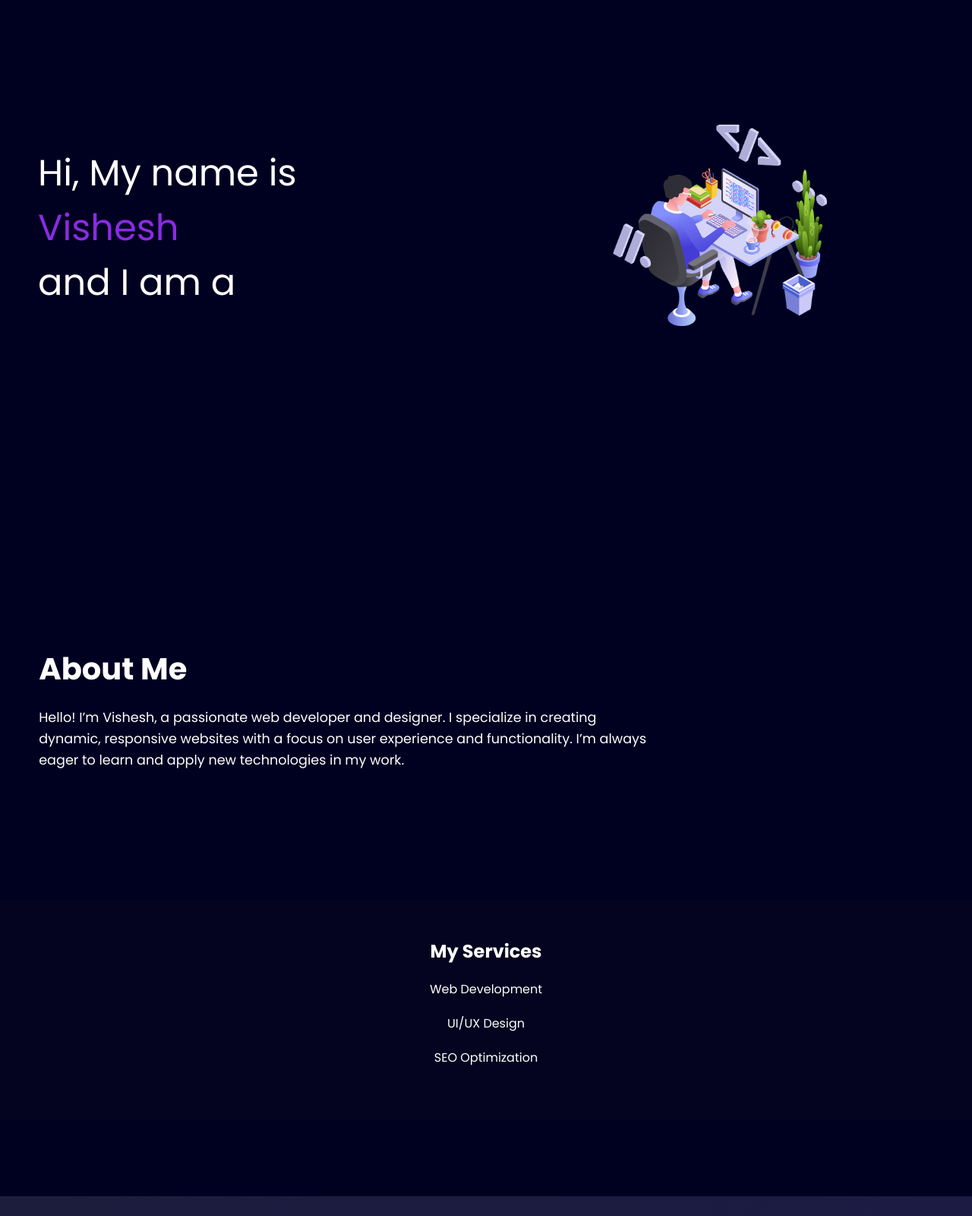
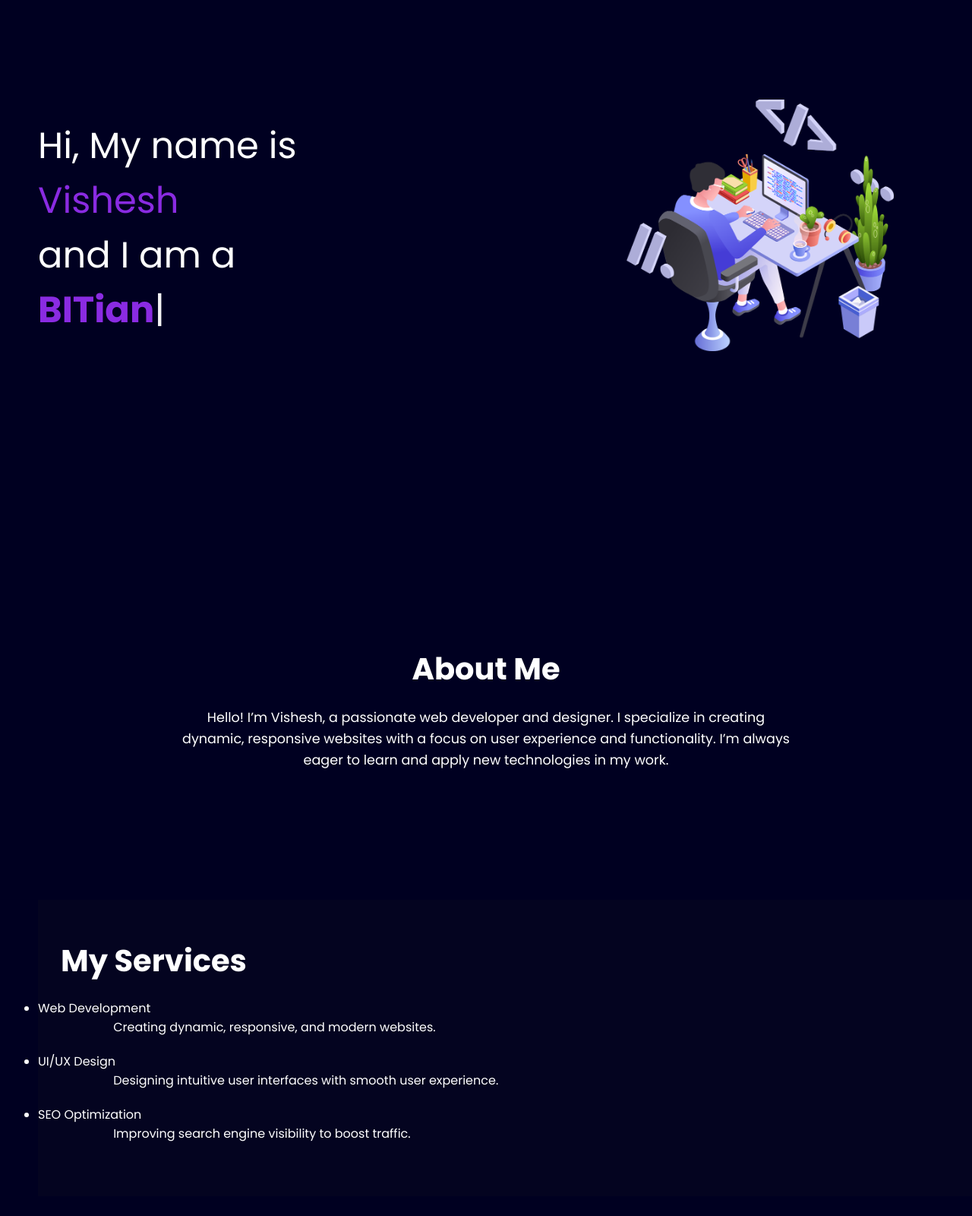
Before and after one commit to Vishesh0809/Resume, a plain HTML site: page index.html in a window 1280 px wide. Shown: the part 200-1800 px from the top of the page at 76% size. Drawn offline with nearby package versions, Linux system fonts and the light colour scheme.

Commit message:
Update index.html

```diff
--- a/index.html
+++ b/index.html
@@ -47,6 +47,7 @@
         nav ul li a {
             text-decoration: none;
             color: white;
+            transition: color 0.3s ease;
         }
 
         nav ul li a:hover {
@@ -73,12 +74,19 @@
 
         .leftSection {
             font-size: 3rem;
+            text-align: left;
         }
 
         .rightSection img {
-            width: 80%;
-            height: auto;
-            padding-left: 40%;
+            width: 50%;
+            height: 0%;
+            transform: translateX(+300px);
+            transition: transform 1.0s ease, opacity 0.5s ease;
+        }
+
+        .rightSection img:hover {
+            transform: translateX(-20px); /* Moves the image 20px to the left on hover */
+            opacity: 0.9; /* Optional: slightly dim the image on hover */
         }
 
         .purple {
@@ -87,12 +95,12 @@
 
         #element {
             color: blueviolet;
+            font-weight: bold;
         }
 
         /* About Section */
         #about {
-            text-align: left;
-            padding-left: 4%;
+            text-align: center;
         }
 
         #about h2 {
@@ -101,34 +109,71 @@
         }
 
         #about p {
-            text-align: left;
             font-size: 1.1rem;
             max-width: 800px;
-            margin: 20px 0px;
+            margin: 20px auto;
             line-height: 1.6;
         }
 
         /* Services Section */
-        .services {
+        .services {          /*Ye My services wala part hai*/
             background-color: rgb(4, 4, 32);
             padding: 50px 0;
-            text-align: center;
+            text-align: left;
+            margin-left: 50px;
+        }
+
+        .services h2 {
+            font-size: 2.5rem;
+            margin-bottom: 20px;
+            margin-left: 30px;
         }
 
         .service-item {
             margin: 20px 0;
+            font-size: 1.5rem;
+            text-align: left;
+            padding-left: 4%;
+            margin-left: 50px;
+        }
+
+        .service-item::after {
+            content: '';
+            display: block;
+            width: 0;
+            height: 2px;
+            background: lightblue;
+            transition: width 0.3s;
+            position: absolute;
+            bottom: -5px;
+            left: 50px;
+            margin-left: 50px;
+        }
+
+        .service-item:hover::after {
+            width: 100%;
+            margin-left: 50px;
+        }
+
+        .services p {
+            text-align: left;
+            padding-left: 4%;
+            max-width: 800px;
+            margin: 0 0 20px 0;
+            margin-left: 50px;
         }
 
         /* Projects Section */
         .projects {
             padding: 80px 0;
             background: linear-gradient(135deg, #1c1c3c, #1a1a4c);
-            text-align: center;
+
         }
 
         .projects h2 {
             margin-bottom: 50px;
             font-size: 2.5rem;
+            margin-left: 50px;
         }
 
         .project-grid {
@@ -167,25 +212,54 @@
             line-height: 1.5;
         }
 
+        /* Contact Section */
         .contact {
             background-color: rgb(4, 4, 32);
             padding: 50px 0;
-            text-align: center;
+            text-align: left;
+            margin-left: 50px;
         }
 
         .contact-info {
             margin: 20px 0;
+            margin-left: 50px;
         }
 
         .contact-info a {
             color: white;
             text-decoration: none;
+            font-size: 1.1rem;
+            transition: color 0.3s ease;
         }
 
         .contact-info a:hover {
             color: lightblue;
         }
 
+        /* Animations */
+        @keyframes fadeIn {
+            0% {
+                opacity: 0;
+                transform: scale(0.9);
+            }
+
+            100% {
+                opacity: 1;
+                transform: scale(1);
+            }
+        }
+
+        /* Adding subtle animation to sections */
+        .section {
+            opacity: 0;
+            transform: translateY(30px);
+            transition: opacity 0.6s ease-out, transform 0.6s ease-out;
+        }
+
+        .section.visible {
+            opacity: 1;
+            transform: translateY(0);
+        }
     </style>
 </head>
 
@@ -216,6 +290,13 @@
             <img src="bg.png" alt="Background Image">
         </div>
     </section>
+    <script src="https://unpkg.com/typed.js@2.1.0/dist/typed.umd.js"></script>
+    <script>
+        var typed = new Typed('#element', {
+          strings: ['Web Designer', 'Graphic Designer', 'BITian'],
+          typeSpeed: 50,
+        });
+    </script>
 
     <!-- About Section -->
     <section id="about" class="section">
@@ -223,12 +304,19 @@
         <p>Hello! I’m Vishesh, a passionate web developer and designer. I specialize in creating dynamic, responsive websites with a focus on user experience and functionality. I’m always eager to learn and apply new technologies in my work.</p>
     </section>
 
-    <!-- Services Section -->
     <section id="services" class="services section">
         <h2>My Services</h2>
-        <div class="service-item">Web Development</div>
-        <div class="service-item">UI/UX Design</div>
-        <div class="service-item">SEO Optimization</div>
+        <ul>
+            <li>Web Development
+                <p>Creating dynamic, responsive, and modern websites.</p>
+            </li>
+            <li>UI/UX Design
+                <p>Designing intuitive user interfaces with smooth user experience.</p>
+            </li>
+            <li>SEO Optimization
+                <p>Improving search engine visibility to boost traffic.</p>
+            </li>
+        </ul>
     </section>
 
     <!-- Projects Section -->
@@ -260,6 +348,11 @@
                 <h3>Project 5</h3>
                 <p>Lorem ipsum dolor sit amet, consectetur adipiscing elit. Curabitur et dolor vel risus placerat viverra.</p>
             </div>
+            <div class="project-item">
+                <img src="Nidaan's Poster No. 6.png" alt="Project 6 Image">
+                <h3>Project 6</h3>
+                <p>Lorem ipsum dolor sit amet, consectetur adipiscing elit. Curabitur et dolor vel risus placerat viverra.</p>
+            </div>
         </div>
     </section>
 
@@ -270,3 +363,25 @@
         <div class="contact-info">
             <p>Phone: <a href="tel:+919334708966">+919334708966</a></p>
             <p>Email: <a href="mailto:908vishesh@gmail.com">908vishesh@gmail.com</a></p>
+        </div>
+    </section>
+
+    <script>
+        // Scroll animations
+        const sections = document.querySelectorAll('.section');
+
+        const observer = new IntersectionObserver(entries => {
+            entries.forEach(entry => {
+                if (entry.isIntersecting) {
+                    entry.target.classList.add('visible');
+                }
+            });
+        }, { threshold: 0.1 });
+
+        sections.forEach(section => {
+            observer.observe(section);
+        });
+    </script>
+</body>
+
+</html>
```
